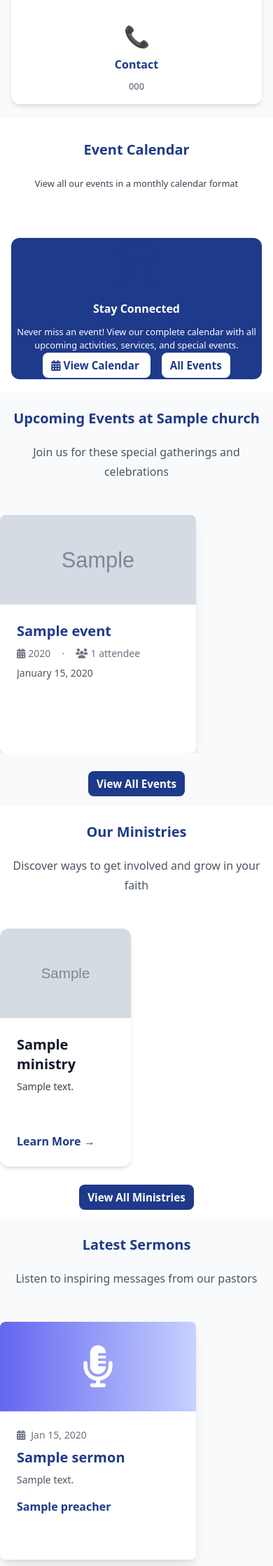
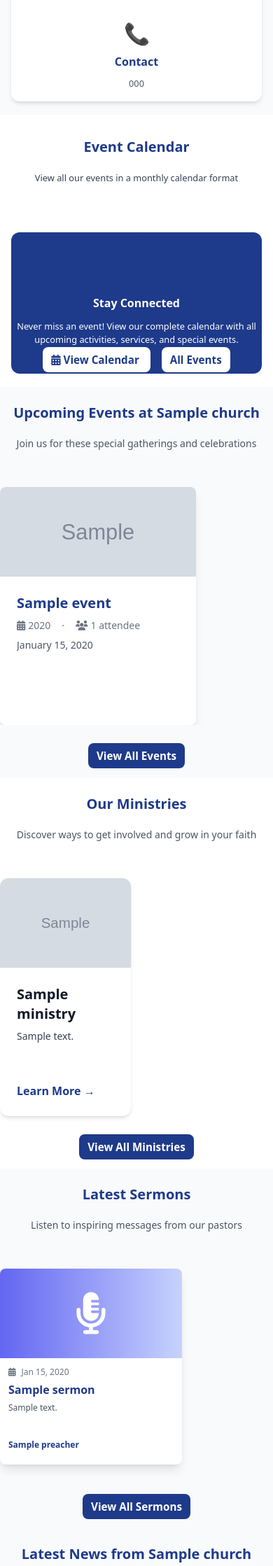
Before and after one commit to Boateng555/bethel2, a Django app: template templates/core/church_home.html in a window 390 px wide. Shown: the part 1337-3575 px from the top of the page at 70% size. Run offline with Django 5.2, Linux system fonts and the light colour scheme; the template is opened without the code that fills it: most values are stand-ins (such as "Sample title", 1, 10 or a date in 2020); grey boxes marked "Sample" are stand-in pictures; some libraries are stand-ins or nearby versions.

Commit message:
Fix mobile card height and text truncation for better mobile experience

```diff
--- a/templates/core/_sermon_card.html
+++ b/templates/core/_sermon_card.html
@@ -1,7 +1,7 @@
 {% if church %}
-<a href="{% url 'church_sermons' church.id %}" class="block bg-white rounded-lg shadow-lg overflow-hidden hover:shadow-lg transition flex flex-col min-h-[340px] h-full focus:outline-none focus:ring-2 focus:ring-[#1e3a8a]">
+<a href="{% url 'church_sermons' church.id %}" class="block bg-white rounded-lg shadow-lg overflow-hidden hover:shadow-lg transition flex flex-col h-full focus:outline-none focus:ring-2 focus:ring-[#1e3a8a]">
 {% else %}
-<a href="/sermon" class="block bg-white rounded-lg shadow-lg overflow-hidden hover:shadow-lg transition flex flex-col min-h-[340px] h-full focus:outline-none focus:ring-2 focus:ring-[#1e3a8a]">
+<a href="/sermon" class="block bg-white rounded-lg shadow-lg overflow-hidden hover:shadow-lg transition flex flex-col h-full focus:outline-none focus:ring-2 focus:ring-[#1e3a8a]">
 {% endif %}
     {% if sermon.thumbnail %}
         <img src="{{ sermon.get_thumbnail_url }}" alt="{{ sermon.title }}" class="w-full h-32 object-cover">
@@ -15,8 +15,8 @@
             <i class="fas fa-calendar-alt mr-2"></i>
             {{ sermon.date|date:"M d, Y" }}
         </div>
-        <h3 class="text-xl font-semibold mb-2 text-deep-blue">{{ sermon.title }}</h3>
-        <p class="text-gray-600 text-sm mb-4 line-clamp-2">{{ sermon.description|truncatewords:20 }}</p>
-        <span class="text-[#1e3a8a] font-semibold">{{ sermon.preacher }}</span>
+        <h3 class="text-xl font-semibold mb-2 text-deep-blue line-clamp-2">{{ sermon.title }}</h3>
+        <p class="text-gray-600 text-sm mb-4 line-clamp-2 flex-1">{{ sermon.description|truncatewords:15 }}</p>
+        <span class="text-[#1e3a8a] font-semibold text-sm">{{ sermon.preacher }}</span>
     </div>
 </a>
--- a/templates/core/church_home.html
+++ b/templates/core/church_home.html
@@ -24,7 +24,9 @@
         }
     </script>
 <style>
+/* Mobile-first responsive design */
 @media (max-width: 640px) {
+  /* Hero section fixes */
   section.relative.w-full.h-screen.overflow-hidden {
     height: 100vh !important;
     min-height: 100vh !important;
@@ -62,14 +64,18 @@
     padding-left: 0 !important;
     padding-right: 0 !important;
   }
+
+  /* Section titles and content */
   .church-section-title {
     font-size: 1.25rem !important;
-    margin-bottom: 1rem !important;
+    margin-bottom: 0.75rem !important;
   }
   .church-section-subtitle {
-    font-size: 1rem !important;
-    margin-bottom: 1rem !important;
+    font-size: 0.875rem !important;
+    margin-bottom: 0.75rem !important;
   }
+
+  /* Card improvements for mobile */
   .church-card, .church-info-card {
     padding: 0.5rem !important;
     font-size: 0.9rem !important;
@@ -83,11 +89,61 @@
     font-size: 0.8rem !important;
     margin-bottom: 0.5rem !important;
   }
+
+  /* Reduce card heights on mobile */
   .church-card .h-48, .church-card .h-40, .church-card .h-32 {
     height: 6rem !important;
     min-height: 0 !important;
     max-height: 7rem !important;
   }
+
+  /* Sermon and News card specific fixes */
+  .auto-scroll-sermons > div,
+  .auto-scroll-news > div {
+    min-width: 260px !important;
+    max-width: 280px !important;
+  }
+
+  /* Reduce card height on mobile */
+  .auto-scroll-sermons a,
+  .auto-scroll-news a {
+    min-height: 280px !important;
+    max-height: 320px !important;
+  }
+
+  /* Text truncation for mobile */
+  .auto-scroll-sermons .text-xl,
+  .auto-scroll-news .text-xl {
+    font-size: 1rem !important;
+    line-height: 1.2 !important;
+    margin-bottom: 0.5rem !important;
+  }
+
+  .auto-scroll-sermons .text-sm,
+  .auto-scroll-news .text-sm {
+    font-size: 0.75rem !important;
+    line-height: 1.3 !important;
+    margin-bottom: 0.5rem !important;
+  }
+
+  /* Limit text content on mobile */
+  .auto-scroll-sermons p,
+  .auto-scroll-news p {
+    display: -webkit-box;
+    -webkit-line-clamp: 2;
+    -webkit-box-orient: vertical;
+    overflow: hidden;
+    text-overflow: ellipsis;
+    margin-bottom: 0.5rem !important;
+  }
+
+  /* Reduce padding on mobile */
+  .auto-scroll-sermons .p-6,
+  .auto-scroll-news .p-6 {
+    padding: 0.75rem !important;
+  }
+
+  /* Grid improvements */
   .church-grid, .church-info-grid {
     grid-template-columns: 1fr 1fr !important;
     gap: 0.75rem !important;
@@ -106,6 +162,8 @@
     padding-left: 0 !important;
     padding-right: 0 !important;
   }
+
+  /* Global banner fixes */
   .church-global-banner {
     padding: 0 !important;
     background-color: #e0e7ff !important;
@@ -140,6 +198,21 @@
     gap: 0.05rem !important;
     align-items: center !important;
   }
+}
+
+/* Tablet improvements */
+@media (min-width: 641px) and (max-width: 768px) {
+  .auto-scroll-sermons > div,
+  .auto-scroll-news > div {
+    min-width: 300px !important;
+  }
+
+  .auto-scroll-sermons a,
+  .auto-scroll-news a {
+    min-height: 300px !important;
+  }
+}
+
 /* Force mobile layout for sermon cards */
 @media (max-width: 767px) {
   .auto-scroll-sermons {
@@ -150,10 +223,11 @@
     padding-bottom: 1rem !important;
   }
   .auto-scroll-sermons > div {
-            min-width: 280px !important;
+    min-width: 260px !important;
     flex-shrink: 0 !important;
   }
 }
+
 /* Force mobile layout for news cards */
 @media (max-width: 767px) {
   .auto-scroll-news {
@@ -164,14 +238,14 @@
     padding-bottom: 1rem !important;
   }
   .auto-scroll-news > div {
-            min-width: 280px !important;
+    min-width: 260px !important;
     flex-shrink: 0 !important;
   }
 }
+
 /* Ensure content doesn't interfere with swipe navigation */
 .relative.z-10 {
   z-index: 10 !important; /* Lower than swipe area */
-        }
 }
 
 /* Ensure hero images are visible */
@@ -198,13 +272,6 @@
 .swiper-slide {
     width: 100% !important;
     height: 100% !important;
-        }
-
-        .swiper-slide img {
-            width: 100% !important;
-            height: 100% !important;
-            object-fit: cover !important;
-            display: block !important;
 }
 </style>
 </head>
@@ -497,7 +564,7 @@
         </div>
         <div class="auto-scroll-news flex space-x-4 overflow-x-auto md:grid md:grid-cols-2 lg:grid-cols-3 md:space-x-0 md:gap-8">
             {% for article in news %}
-                <a href="{% url 'news_detail' article.id %}" class="min-w-[280px] md:min-w-0 bg-white rounded-lg shadow-lg overflow-hidden hover:shadow-lg transition flex flex-col min-h-[340px] h-full focus:outline-none focus:ring-2 focus:ring-[#1e3a8a]">
+                <a href="{% url 'news_detail' article.id %}" class="min-w-[280px] md:min-w-0 bg-white rounded-lg shadow-lg overflow-hidden hover:shadow-lg transition flex flex-col h-full focus:outline-none focus:ring-2 focus:ring-[#1e3a8a]">
                     {% if article.image %}
                     <img src="{{ article.get_image_url }}" alt="{{ article.title }}" class="w-full h-32 object-cover">
                     {% else %}
@@ -506,9 +573,9 @@
                     </div>
                     {% endif %}
                     <div class="p-6 flex flex-col flex-1">
-                        <h3 class="text-xl font-semibold mb-2 text-deep-blue">{{ article.title }}</h3>
-                        <p class="text-gray-600 text-sm mb-4 line-clamp-2">{{ article.content|truncatewords:20 }}</p>
-                        <span class="text-[#1e3a8a] font-semibold">{{ article.date|date:"M d, Y" }}</span>
+                        <h3 class="text-xl font-semibold mb-2 text-deep-blue line-clamp-2">{{ article.title }}</h3>
+                        <p class="text-gray-600 text-sm mb-4 line-clamp-2 flex-1">{{ article.content|truncatewords:15 }}</p>
+                        <span class="text-[#1e3a8a] font-semibold text-sm">{{ article.date|date:"M d, Y" }}</span>
                     </div>
                 </a>
             {% endfor %}
```
Lines whose indentation alone changed are shown as unchanged.
